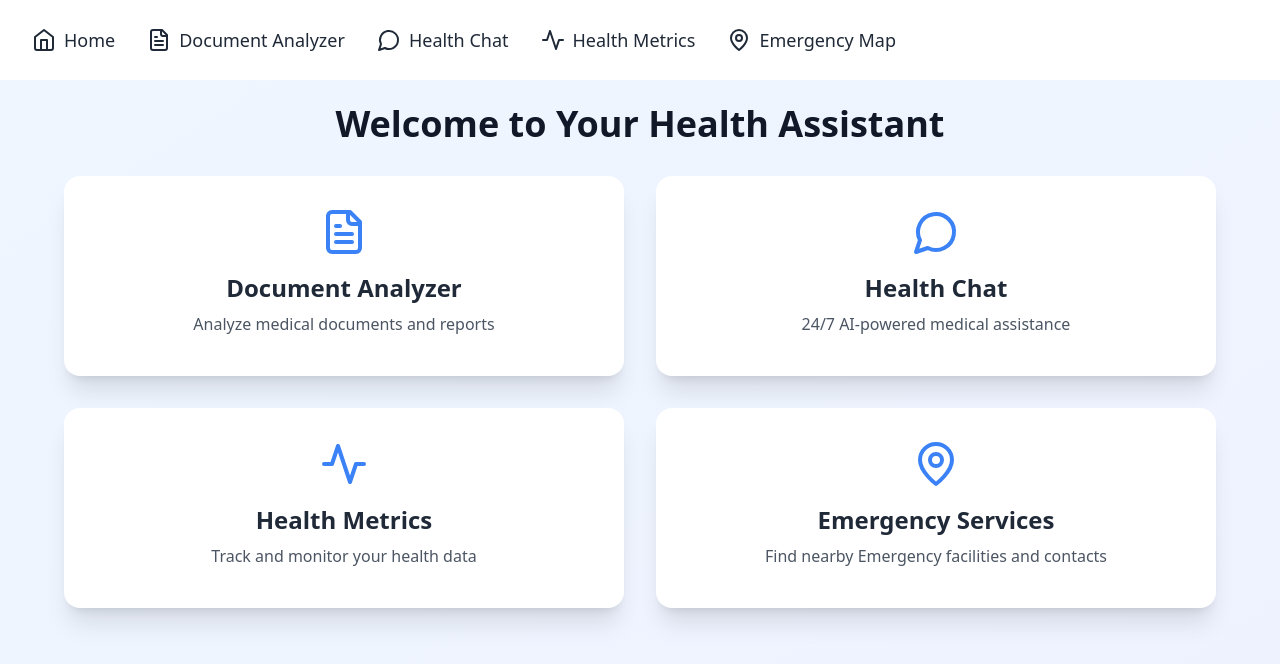
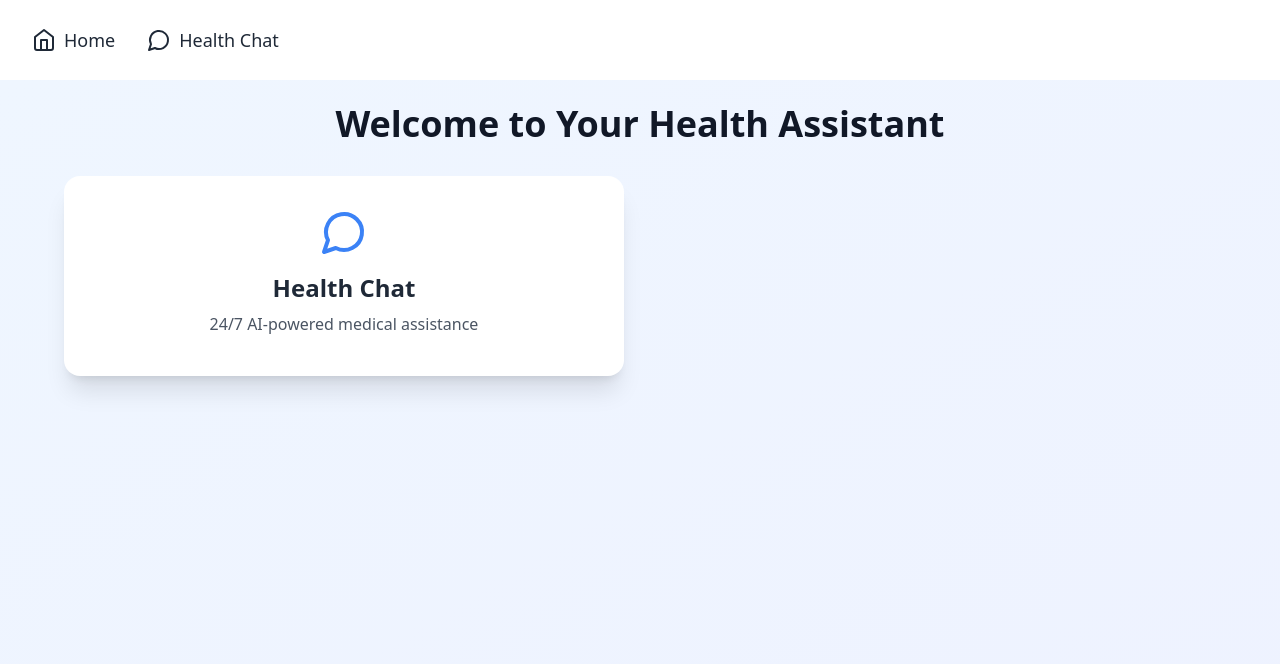
Before and after one commit to Manikanta-2006/WildlifeWeb_UI, a React (Vite) app: page / in a window 1280 px wide. Shown: the top 664 px of the page. Built offline with nearby package versions, Linux system fonts and the light colour scheme.

Commit message:
Update App.jsx

```diff
--- a/src/App.jsx
+++ b/src/App.jsx
@@ -1,11 +1,11 @@
 import React from 'react';
 import { BrowserRouter as Router, Routes, Route, Link } from 'react-router-dom';
 import { FileText, Home, MessageCircle, Activity, Cross, MapPin } from 'lucide-react';
-import DocumentAnalyzer from './pages/DocumentAnalyzer';
+// import DocumentAnalyzer from './pages/DocumentAnalyzer';
 import HealthChat from './pages/HealthChat';
-import HealthMetrics from './pages/HealthMetrics';
-import Emergency from './pages/Emergency';
-import Footer from './components/Footer';
+// import HealthMetrics from './pages/HealthMetrics';
+// import Emergency from './pages/Emergency';
+// import Footer from './components/Footer';
 
 function HomePage() {
   return (
@@ -13,14 +13,14 @@ function HomePage() {
       <div className="max-w-6xl mx-auto text-center">
         <h1 className="text-4xl font-bold text-gray-900 mb-8">Welcome to Your Health Assistant</h1>
         <div className="grid gap-8 md:grid-cols-2">
-          <Link
+{/*           <Link
             to="/document-analyzer"
             className="flex flex-col items-center p-8 bg-white rounded-2xl shadow-xl hover:shadow-2xl transition-all min-h-[200px]"
           >
             <FileText className="w-12 h-12 mb-4 text-blue-500" />
             <h2 className="text-2xl font-semibold text-gray-800 mb-2">Document Analyzer</h2>
             <p className="text-gray-600 text-base">Analyze medical documents and reports</p>
-          </Link>
+          </Link> */}
 
           <Link
             to="/health-chat"
@@ -31,23 +31,23 @@ function HomePage() {
             <p className="text-gray-600 text-base">24/7 AI-powered medical assistance</p>
           </Link>
 
-          <Link
+{/*           <Link
             to="/health-metrics"
             className="flex flex-col items-center p-8 bg-white rounded-2xl shadow-xl hover:shadow-2xl transition-all min-h-[200px]"
           >
             <Activity className="w-12 h-12 mb-4 text-blue-500" />
             <h2 className="text-2xl font-semibold text-gray-800 mb-2">Health Metrics</h2>
             <p className="text-gray-600 text-base">Track and monitor your health data</p>
-          </Link>
+          </Link> */}
 
-          <Link
+{/*           <Link
             to="/emergency"
             className="flex flex-col items-center p-8 bg-white rounded-2xl shadow-xl hover:shadow-2xl transition-all min-h-[200px]"
           >
             <MapPin className="w-12 h-12 mb-4 text-blue-500" />
             <h2 className="text-2xl font-semibold text-gray-800 mb-2">Emergency Services</h2>
             <p className="text-gray-600 text-base">Find nearby Emergency facilities and contacts</p>
-          </Link>
+          </Link> */}
         </div>
       </div>
     </div>
@@ -69,13 +69,13 @@ function App() {
                   <Home className="w-6 h-6 mr-2" />
                   Home
                 </Link>
-                <Link
+{/*                 <Link
                   to="/document-analyzer"
                   className="flex items-center text-gray-800 hover:text-blue-500 font-medium text-lg"
                 >
                   <FileText className="w-6 h-6 mr-2" />
                   Document Analyzer
-                </Link>
+                </Link> */}
                 <Link
                   to="/health-chat"
                   className="flex items-center text-gray-800 hover:text-blue-500 font-medium text-lg"
@@ -83,20 +83,20 @@ function App() {
                   <MessageCircle className="w-6 h-6 mr-2" />
                   Health Chat
                 </Link>
-                <Link
+{/*                 <Link
                   to="/health-metrics"
                   className="flex items-center text-gray-800 hover:text-blue-500 font-medium text-lg"
                 >
                   <Activity className="w-6 h-6 mr-2" />
                   Health Metrics
-                </Link>
-                <Link
+                </Link> */}
+{/*                 <Link
                   to="/emergency"
                   className="flex items-center text-gray-800 hover:text-blue-500 font-medium text-lg"
                 >
                   <MapPin className="w-6 h-6 mr-2" />
                   Emergency Map
-                </Link>
+                </Link> */}
               </div>
             </div>
           </div>
@@ -105,14 +105,14 @@ function App() {
         <main className="flex-grow">
           <Routes>
             <Route path="/" element={<HomePage />} />
-            <Route path="/document-analyzer" element={<DocumentAnalyzer />} />
+{/*             <Route path="/document-analyzer" element={<DocumentAnalyzer />} /> */}
             <Route path="/health-chat" element={<HealthChat />} />
-            <Route path="/health-metrics" element={<HealthMetrics />} />
-            <Route path="/emergency" element={<Emergency />} />
+{/*             <Route path="/health-metrics" element={<HealthMetrics />} /> */}
+{/*             <Route path="/emergency" element={<Emergency />} /> */}
           </Routes>
         </main>
 
-        <Footer />
+{/*          <Footer /> */}
       </div>
     </Router>
   );
```
